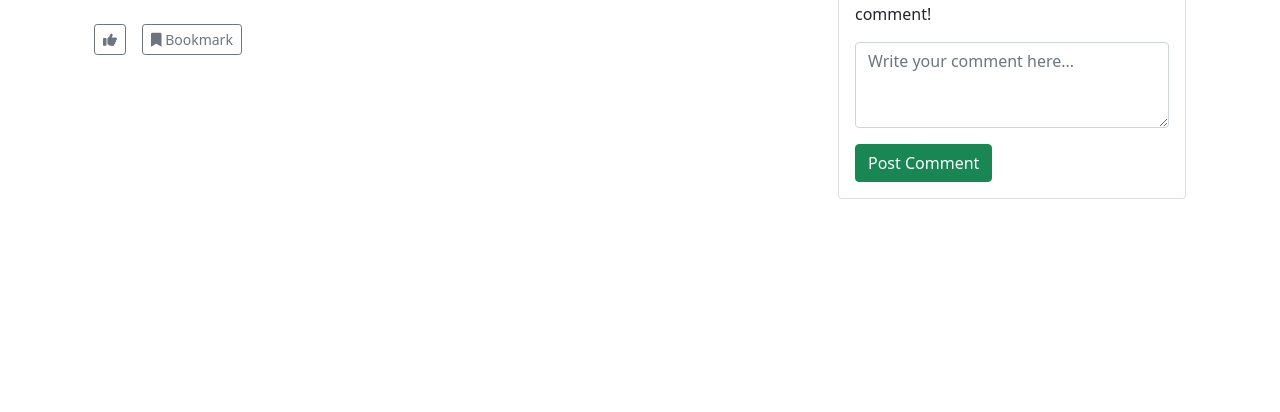
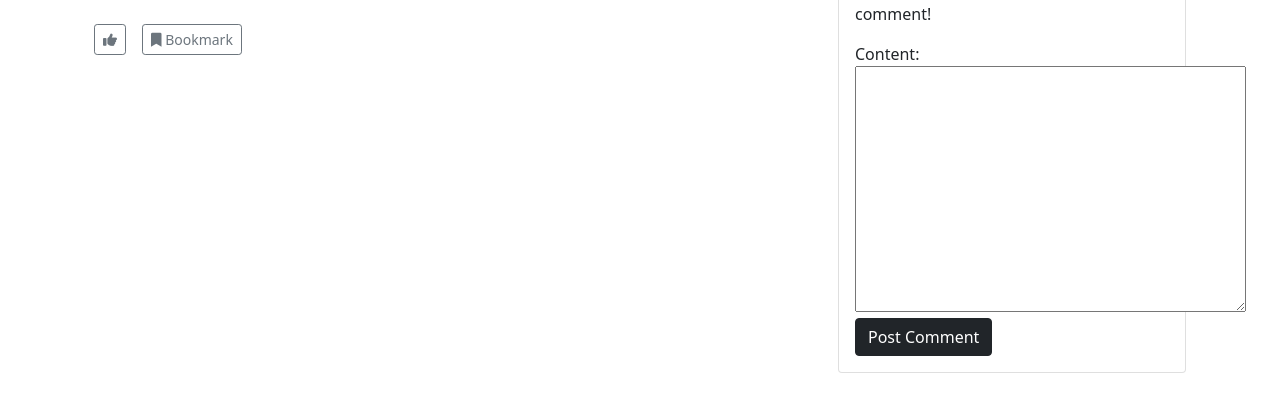
Before and after one commit to RodriVazquezAsenjo/Updated-News, a Django app: template news/templates/news/news_detail.html in a window 1280 px wide. Shown: the part 176-588 px from the top of the page. Run offline with Django 4.2, Linux system fonts and the light colour scheme; the template is opened without the code that fills it: values that come from a table or form of the project are taken from there, others are empty; some libraries are stand-ins or nearby versions.

Commit message:
feat: comment functioning

```diff
--- a/news/templates/news/news_detail.html
+++ b/news/templates/news/news_detail.html
@@ -70,18 +70,10 @@
                     {% endfor %}
 
                     <!-- Add Comment Form -->
-                    <form method="post">
+                    <form id="comment_form" method="post">
+                        {{ comment_form }}
                         {% csrf_token %}
-                        <div class="mb-3">
-                            <textarea
-                                class="form-control"
-                                name="comment"
-                                rows="3"
-                                placeholder="Write your comment here..."
-                                required
-                            ></textarea>
-                        </div>
-                        <button type="submit" class="btn btn-success">Post Comment</button>
+                        <button id="submitButton" type="submit" class="btn btn-dark">Post Comment</button>
                     </form>
                 </div>
             </div>
--- a/news/views.py
+++ b/news/views.py
@@ -31,7 +31,7 @@ def selected_news_article(request, slug):
         if comment_form.is_valid():
             new_comment = comment_form.save(commit=False)
             new_comment.news_article = selected_news_article
-            new_comment.commenter = request.user
+            new_comment.commenter = request.user.user_profile
             new_comment.save()
             return redirect('news_detail', slug=selected_news_article.slug)
     context = {
```
